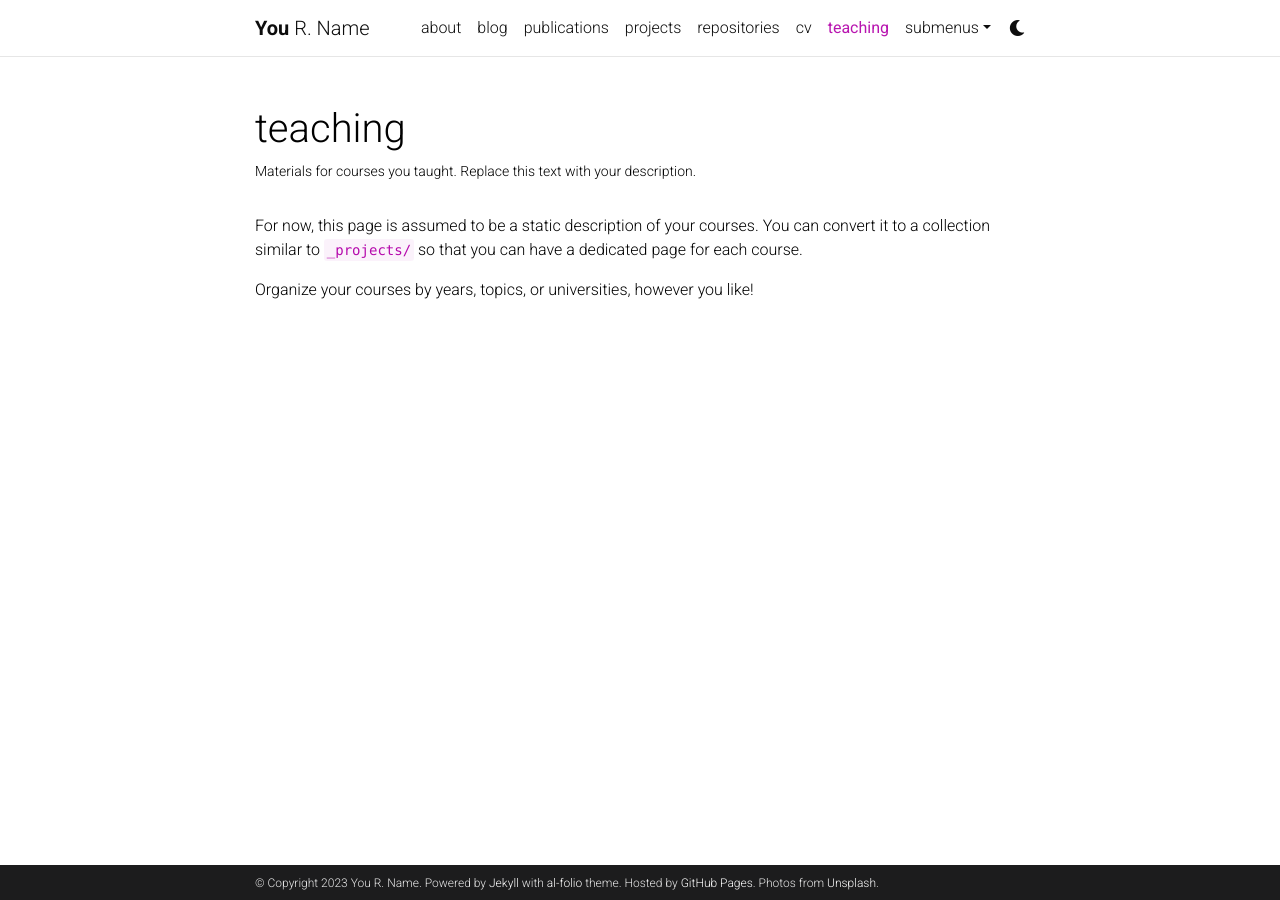
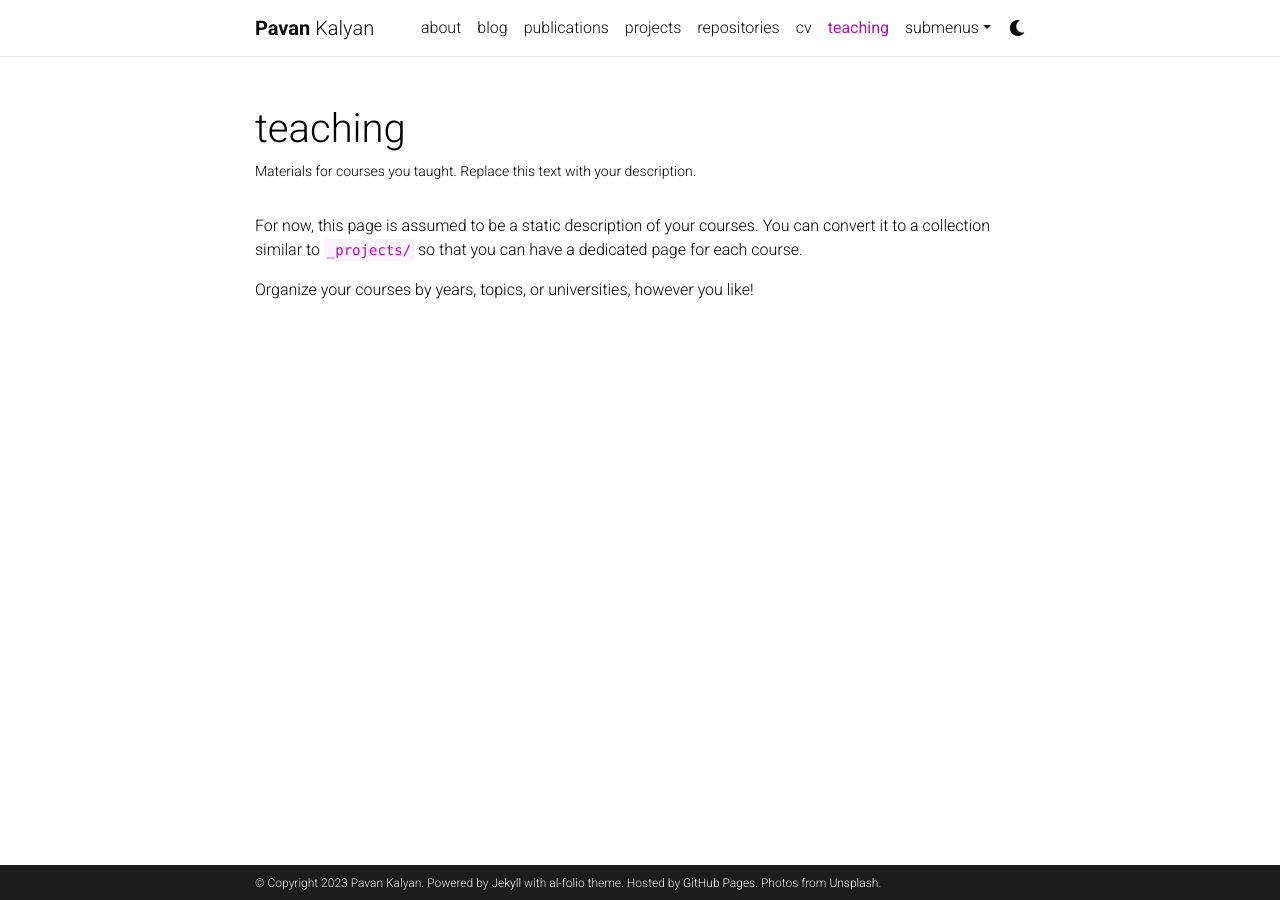
Before and after one commit to tpavankalyan/tpavankalyan.github.io, a Jekyll site: the page built from _pages/teaching.md, in a window 1280 px wide. Built offline with Jekyll 4.4.1, drawn with Linux system fonts in a browser that asks for light colours; comment, search, counter and statistics services are not loaded; a style sheet for code colours, icons or effects is not loaded.

Commit message:
Update _config.yml

```diff
--- a/_config.yml
+++ b/_config.yml
@@ -3,10 +3,10 @@
 # -----------------------------------------------------------------------------
 
 title: blank # the website title (if blank, full name will be used instead)
-first_name: You
-middle_name: R.
-last_name: Name
-email: you@example.com
+first_name: Pavan
+middle_name:
+last_name: Kalyan
+email: tankalapavankalyan@gmail.com
 description: > # the ">" symbol means to ignore newlines until "footer_text:"
   A simple, whitespace theme for academics. Based on [*folio](https://github.com/bogoli/-folio) design.
 footer_text: >
@@ -67,11 +67,11 @@
 # Social integration
 # -----------------------------------------------------------------------------
 
-github_username: # your GitHub user name
+github_username: tpavankalyan# your GitHub user name
 gitlab_username: # your GitLab user name
-twitter_username: # your Twitter handle
+twitter_username: tpavankalyan23 # your Twitter handle
 mastodon_username: # your mastodon instance+username in the format instance.tld/@username
-linkedin_username: # your LinkedIn user name
+linkedin_username: PAVAN KALYAN# your LinkedIn user name
 telegram_username: # your Telegram user name
 scholar_userid: # your Google Scholar ID
 semanticscholar_id: # your Semantic Scholar ID
```
